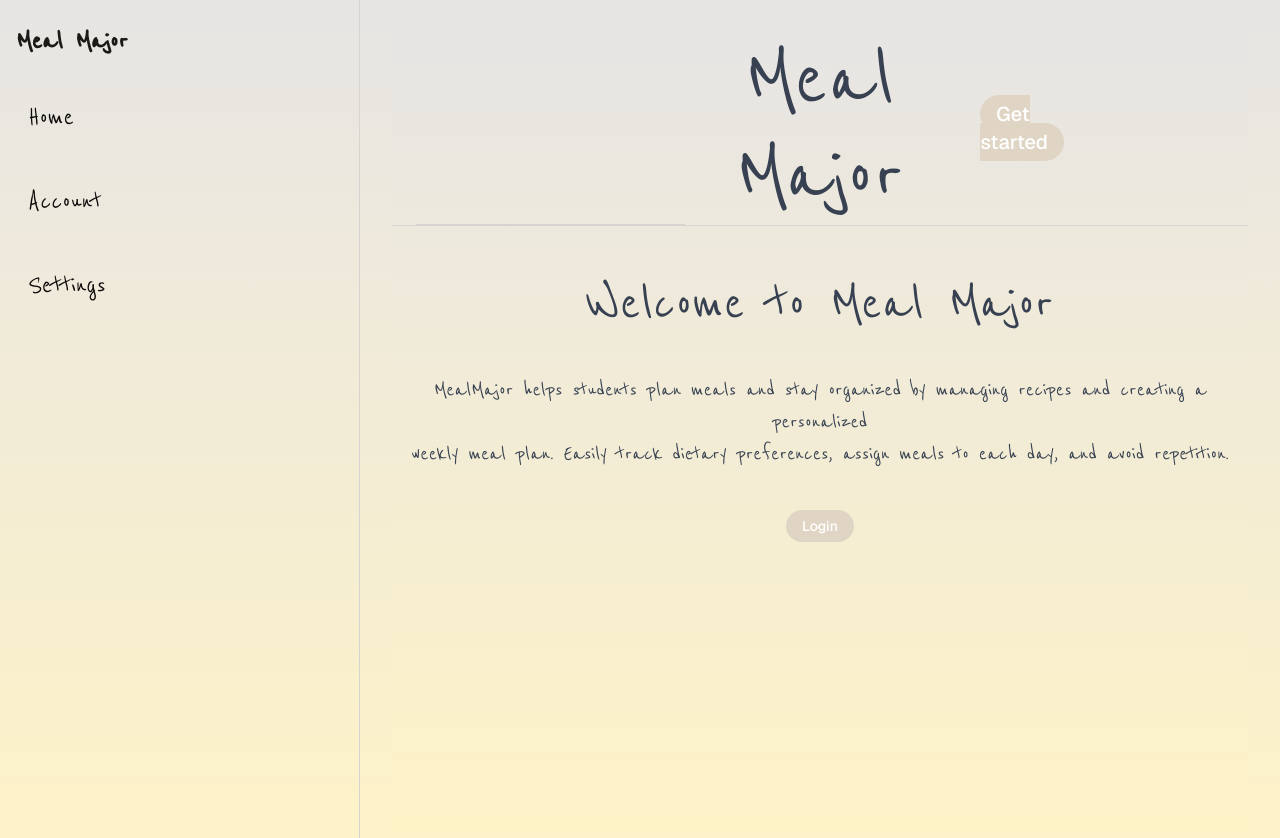
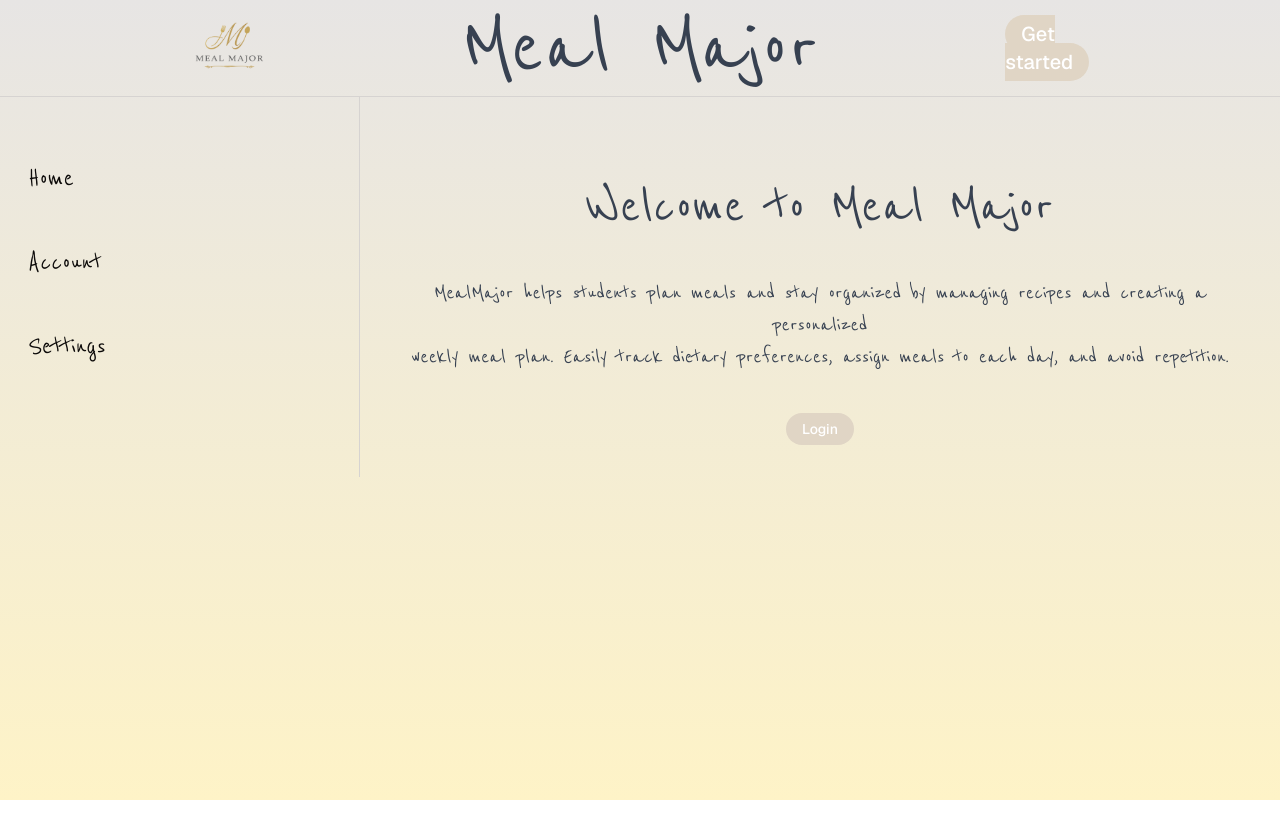
Before and after one commit to kevinjilwan/Team_Coenhagen-Soen341_Project_W26, a Next.js app: page / in a window 1280 px wide. Shown: the top 838 px of the page. After the commit the page ends 800 px from the top, so only its background shows below. Built offline with nearby package versions, Linux system fonts and the light colour scheme.

Commit message:
change header to global and sidebar layout under header

```diff
--- a/app/layout.tsx
+++ b/app/layout.tsx
@@ -3,6 +3,8 @@ import { Geist } from "next/font/google";
 import { ThemeProvider } from "next-themes";
 import "./globals.css";
 import SidePanel from "@/components/ui/side-panel";
+import SiteHeader from "@/components/ui/site-Header";
+
 
 const defaultUrl = process.env.VERCEL_URL
   ? `https://${process.env.VERCEL_URL}`
@@ -34,9 +36,13 @@ export default function RootLayout({
           enableSystem
           disableTransitionOnChange
         >
-          <div className="flex min-h-screen flex bg-gradient-to-b from-stone-200 to-amber-100">
+          <div className="min-h-screen bg-gradient-to-b from-stone-200 to-amber-100">
+            <SiteHeader />
+
+          <div className="flex flex-1">
             <SidePanel />
             <main className="flex-1 p-8">{children}</main>
+          </div>
           </div>
         </ThemeProvider>
       </body>
--- a/app/page.tsx
+++ b/app/page.tsx
@@ -1,24 +1,7 @@
 import Link from "next/link";
-import Image from "next/image";
 import { Reenie_Beanie } from "next/font/google";
 
 const font = Reenie_Beanie({ subsets: ["latin"], weight: "400" });
-
-function Logo() {
-  return(
-  <Link href="/">
-    <Image src="/logo.png" alt="Meal Major Logo" width={200} height={200} />
-  </Link>
-  );
-}
-
-function HeaderText(){
-  return (
-    <Link href="/" className={`text-8xl font-semibold text-center italic ${font.className} text-gray-700`} >
-      Meal Major
-    </Link>
-  );
-}
 
 
 function WelcomeText(){
@@ -38,14 +21,6 @@ function SubWelcomeText(){
   );
 }
 
-function GetStartedButton() {
-  return (
-  <Link href="/auth/sign-up" className=" text-xl font-medium px-4 py-1.5 rounded-full
-    text-white bg-[#e0d5c5]">
-    Get started
-  </Link>
-  );
-}
 
 function LoginButton() {
   return (
@@ -58,31 +33,10 @@ function LoginButton() {
 
 export default function HomePage() {
   return (
-    <main className="min-h-screen bg-gradient-to-b from-stone-200 to-amber-100 flex flex-col">
-
-      <header className="grid grid-cols-3 items-center px-6 py-0 border-b border-stone-300">
-        <div className="justify-self-start px-40">
-          <Logo />
-        </div>
-
-        <div className="justify-self-center text-center">
-          <HeaderText />
-        </div>
-
-        <div className="justify-self-end px-40">
-          <GetStartedButton />
-        </div>
-
-        <hr className="border-stone-300" />
-
-      </header>
-
       <section className="grid place-items-center text-center gap-10 mt-12">
         <WelcomeText />
         <SubWelcomeText />
         <LoginButton />
       </section>
-
-    </main>
   );
 }
--- a/components/ui/side-panel.tsx
+++ b/components/ui/side-panel.tsx
@@ -11,7 +11,6 @@ export default function SidePanel() {
   return (
     <aside className={`${handwriting.className} w-[360px] shrink-0 border-r border-stone-300 px-4 py-6`}>
         <div className="mb-8 flex items-center gap-2">
-        <span className="text-3xl font-semibold text-stone-900">Meal Major</span>
         </div>
 
         <nav className="space-y-8 text-3xl text-stone-950">
--- /dev/null
+++ b/components/ui/site-Header.tsx
@@ -0,0 +1,49 @@
+import Link from "next/link";
+import Image from "next/image";
+import { Reenie_Beanie } from "next/font/google";
+
+const font = Reenie_Beanie({ subsets: ["latin"], weight: "400" });
+
+function Logo() {
+  return(
+  <Link href="/">
+    <Image src="/logo.png" alt="Meal Major Logo" width={200} height={200} />
+  </Link>
+  );
+}
+
+function HeaderText(){
+  return (
+    <Link href="/" className={`text-8xl font-semibold text-center italic ${font.className} text-gray-700`} >
+      Meal Major
+    </Link>
+  );
+}
+
+function GetStartedButton() {
+  return (
+  <Link href="/auth/sign-up" className=" text-xl font-medium px-4 py-1.5 rounded-full
+    text-white bg-[#e0d5c5]">
+    Get started
+  </Link>
+  );
+}
+
+export default function HomePage() {
+  return (
+
+      <header className="grid grid-cols-3 items-center px-6 py-0 border-b border-stone-300">
+        <div className="justify-self-start px-40">
+          <Logo />
+        </div>
+
+        <div className="justify-self-center text-center">
+          <HeaderText />
+        </div>
+
+        <div className="justify-self-end px-40">
+          <GetStartedButton />
+        </div>
+      </header>
+  );
+}
```
